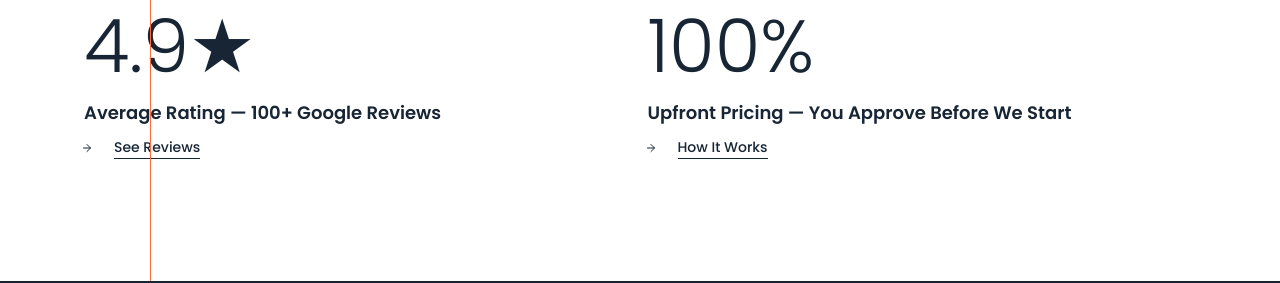
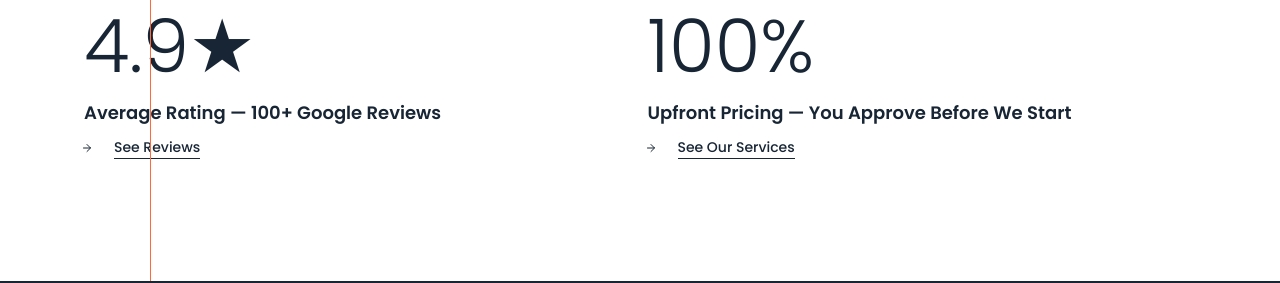
Before and after one commit to mistermooster11/bellerose-roofing, a Next.js app: page / in a window 1280 px wide. Shown: the part 2340-2623 px from the top of the page. Built offline with nearby package versions, Linux system fonts and the light colour scheme.

Commit message:
Update Difference.tsx

```diff
--- a/components/custom/Difference.tsx
+++ b/components/custom/Difference.tsx
@@ -17,8 +17,8 @@ const stats = [
   {
     stat: "100%",
     label: "Upfront Pricing — You Approve Before We Start",
-    linkText: "How It Works",
-    href: "/#how-it-works",
+    linkText: "See Our Services",
+    href: "/craft-catalog",
   },
 ];
 
```
